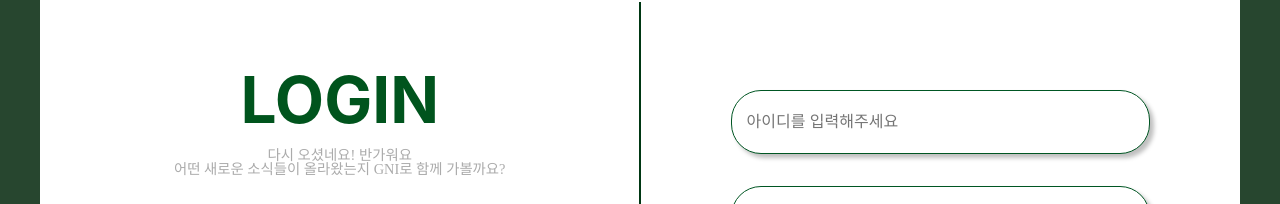
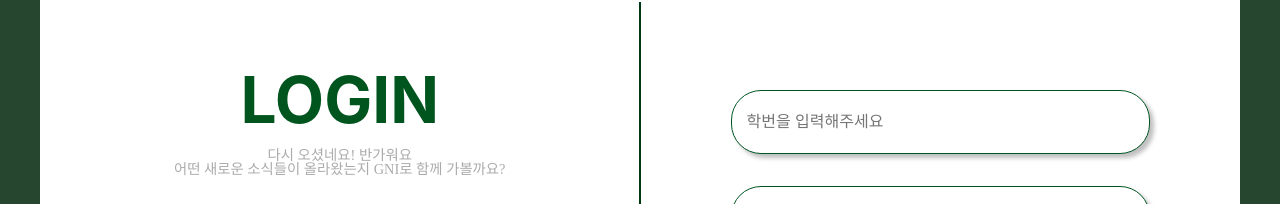
Before and after one commit to kody-gsm/Gni-client, a React (Create React App) app: page /login in a window 1280 px wide. Shown: the part 158-362 px from the top of the page. Built offline with nearby package versions, Linux system fonts and the light colour scheme.

Commit message:
id -> 학번

```diff
--- a/src/pages/Login/index.jsx
+++ b/src/pages/Login/index.jsx
@@ -30,7 +30,7 @@ function Login(props) {
         <S.LoginFormSection>
           <S.IdInput
             type="text"
-            placeholder="아이디를 입력해주세요"
+            placeholder="학번을 입력해주세요"
             defaultValue={id}
             ref={idRef}
             onChange={(e) => {
```
